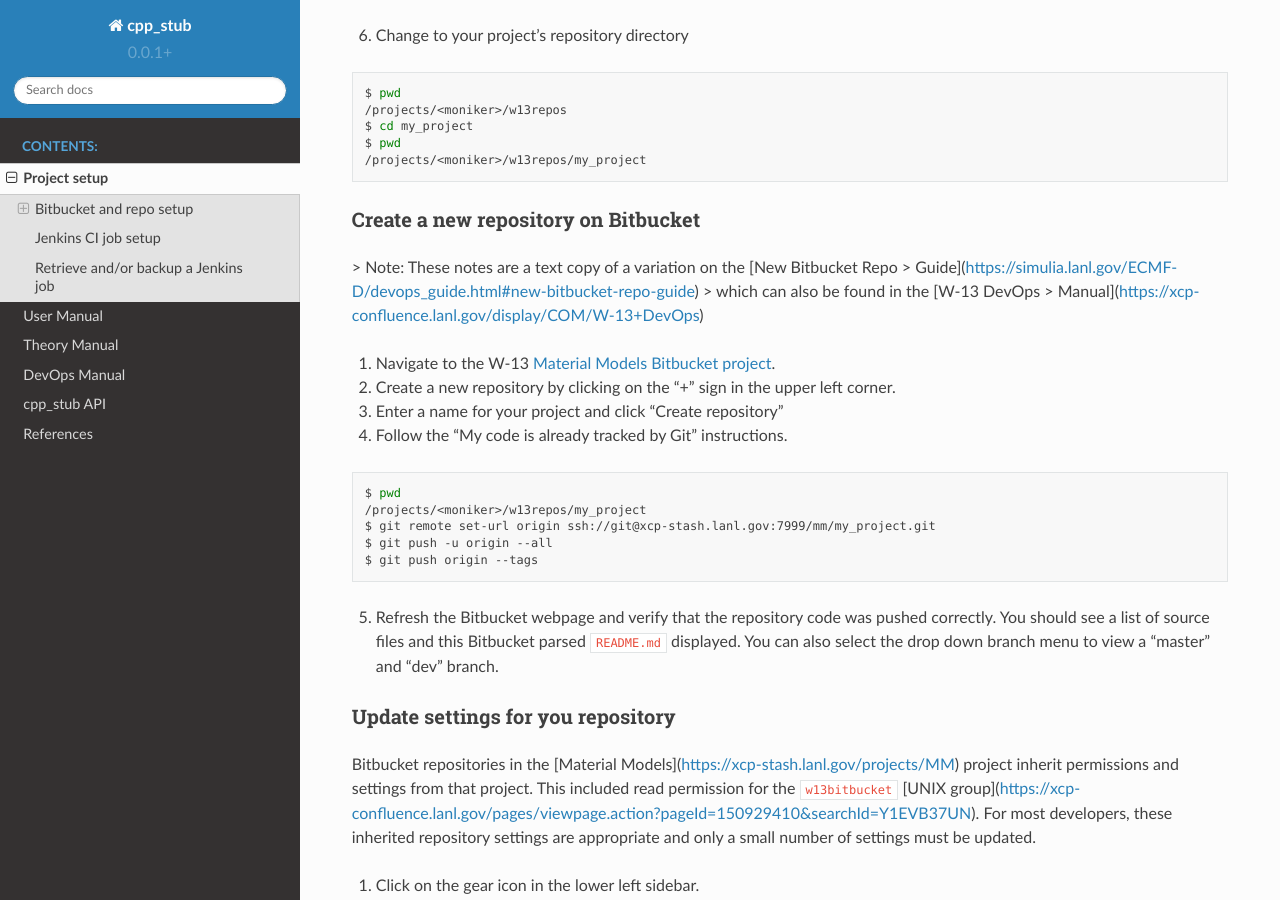
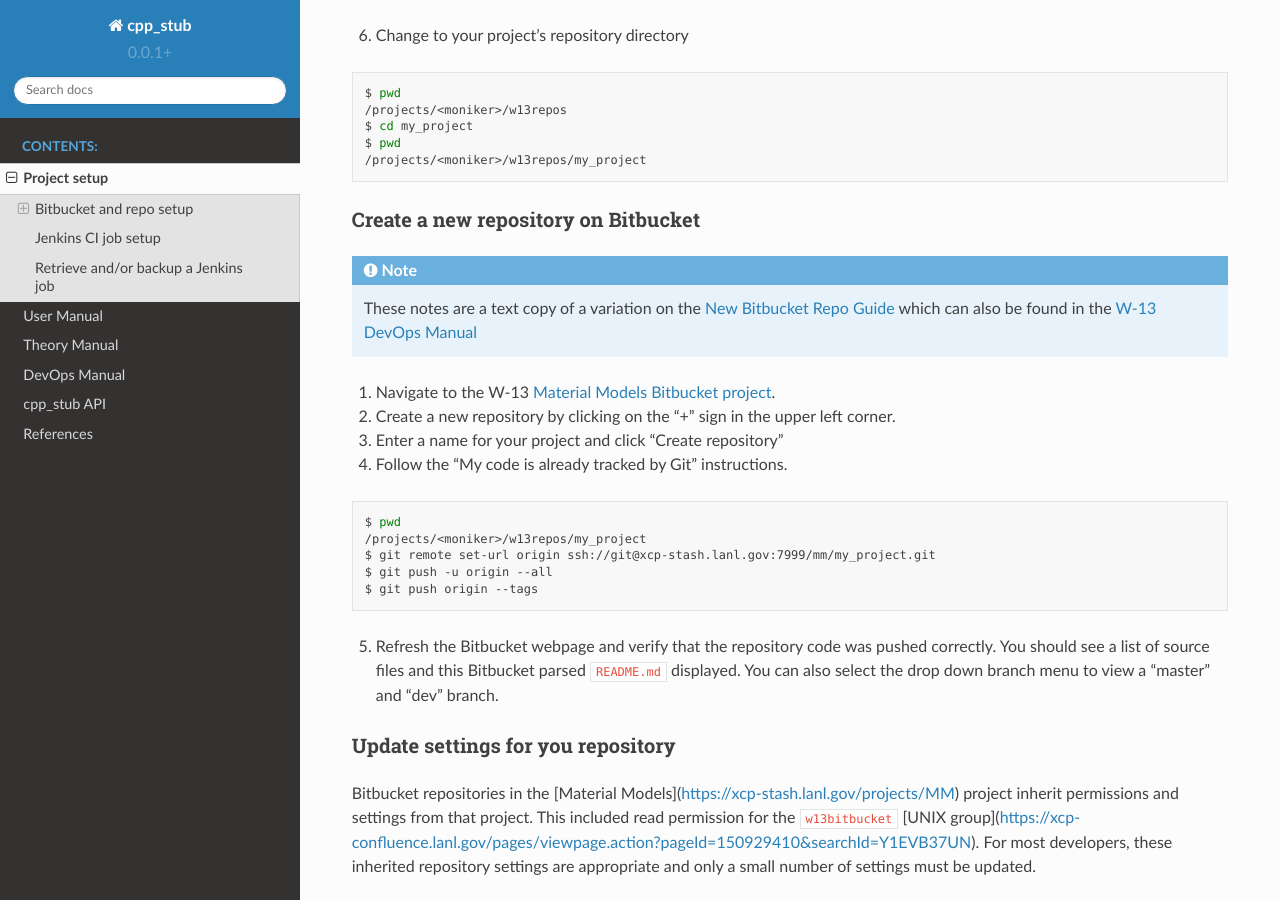
Before and after one commit to lanl/tardigrade-asp, a Sphinx documentation site: the page built from docs/stub.rst, in a window 1280 px wide and 900 px high, scrolled down 1290 px. Built offline with Sphinx 7.4.7 and the Read the Docs theme 2.0.0, drawn with Linux system fonts in a browser that asks for light colours; some of the changed lines change nothing that is shown.

Commit message:
MAINT: more ReST syntax updates

```diff
--- a/docs/bitbucket_setup.txt
+++ b/docs/bitbucket_setup.txt
@@ -70,10 +70,10 @@ Clone cpp\_stub into a local repository
 Create a new repository on Bitbucket
 ====================================
 
-> Note: These notes are a text copy of a variation on the [New Bitbucket Repo
-> Guide](https://simulia.lanl.gov/ECMF-D/devops_guide.html#new-bitbucket-repo-guide)
-> which can also be found in the [W-13 DevOps
-> Manual](https://xcp-confluence.lanl.gov/display/COM/W-13+DevOps)
+.. note::
+
+   These notes are a text copy of a variation on the `New Bitbucket Repo Guide`_
+   which can also be found in the `W-13 DevOps Manual`_
 
 1. Navigate to the W-13 `Material Models Bitbucket project`_.
 
--- a/docs/targets.txt
+++ b/docs/targets.txt
@@ -13,6 +13,7 @@
 .. _`ECMF`: https://simulia.lanl.gov/ECMF-D/index.html
 .. _`ECMF Development Documentation`: https://simulia.lanl.gov/ECMF-D/index.html
 .. _`ECMF contribution guide`: https://simulia.lanl.gov/ECMF-D/contribution_guide.html
+.. _`New Bitbucket Repo Guide`: https://simulia.lanl.gov/ECMF-D/devops_guide.html#new-bitbucket-repo-guide
 .. _`ECMF Release Documentation`: https://int.lanl.gov/projects/W13docs/ecmf/
 .. _`ECMF Repository`: https://xcp-stash.lanl.gov/projects/ECMF/repos/ecmf/browse
 .. _`ECMF Jira`: https://xcp-jira.lanl.gov/issues/?jql=project%20%3D%20EABM%20AND%20component%20%3D%20ECMF
```
